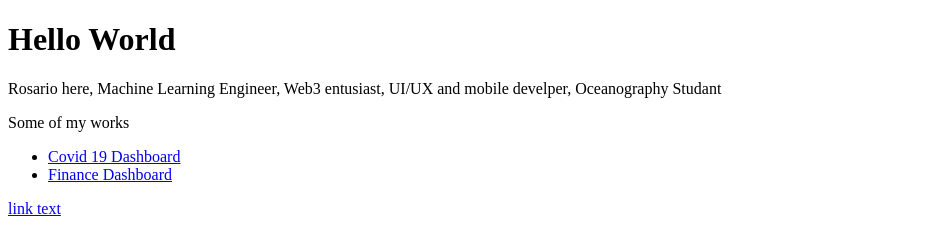
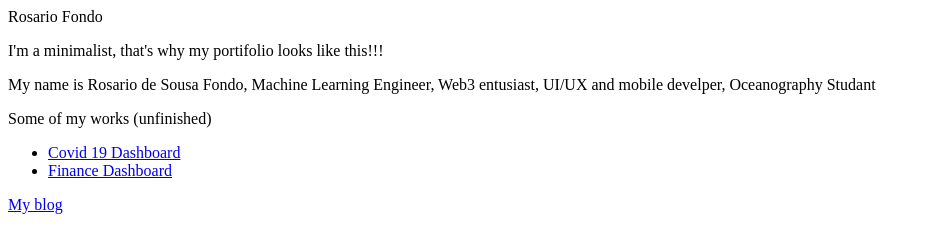
Before and after one commit to rosarioog3nio/rosarioog3nio.github.io, a plain HTML site: page index.html in a window 1280 px wide. Shown: the whole page, without its empty margins (0-929 px from the left). Drawn offline with Linux system fonts and the light colour scheme.

Commit message:
Update index.html

```diff
--- a/index.html
+++ b/index.html
@@ -1,21 +1,15 @@
 <!DOCTYPE html>
 <html>
+	<head> Rosario Fondo</head>
 	<body>
-		<h1>Hello World</h1>
-		<p>Rosario here, Machine Learning Engineer, Web3 entusiast, UI/UX and mobile develper, Oceanography Studant</p>
-		<p> Some of my works</p>
+		<p> I'm a minimalist, that's why my portifolio looks like this!!!</p>
+		<p>My name is Rosario de Sousa Fondo, Machine Learning Engineer, Web3 entusiast, UI/UX and mobile develper, Oceanography Studant</p>
+		<p> Some of my works (unfinished) </p>
 		<ul>
   		<li><a href="https://covid19-dashb.herokuapp.com/">Covid 19 Dashboard</a></li>
   		<li><a href="https://fin-sl-dashb.herokuapp.com/">Finance Dashboard</a></li>
 		</ul>
-
-
-
-
-
-
-
-			<a href="url">link text</a>
+		<p><a href = "https://rosarioogenio.medium.com/"> My blog</a></p>
 
 
 	</body>
```
